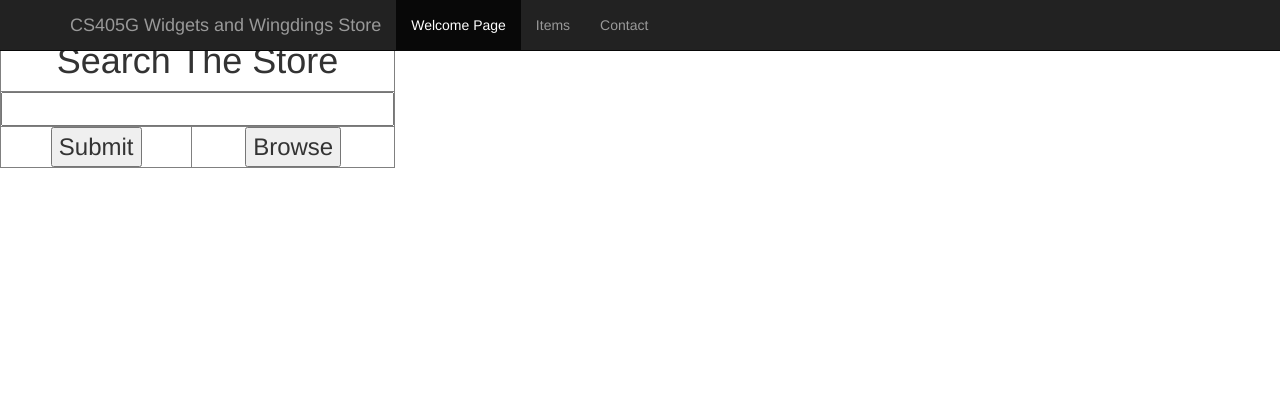
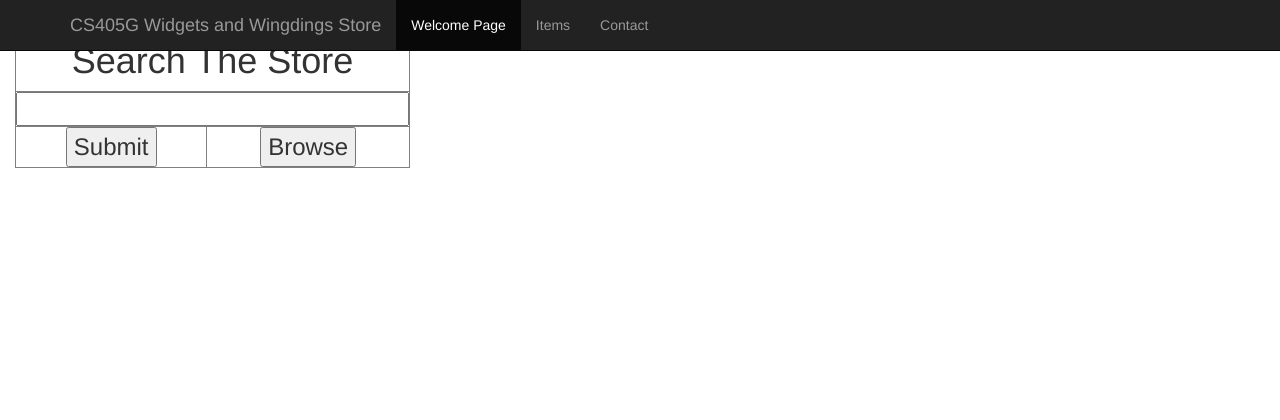
Before and after one commit to sethicis/cs405G_StoreFront, a PHP site: page / in a window 1280 px wide. Shown: the top 420 px of the page. Run offline with PHP 8.4, Linux system fonts and the light colour scheme; some libraries are stand-ins or nearby versions.

Commit message:
fixing css style bugs

```diff
--- a/operations.php
+++ b/operations.php
@@ -22,7 +22,8 @@ function parsePOST($str='test'){
 function searchBox(){
     echo"
         <div class=\"container-fluid\">
-	<div id='container' class='row'>
+        <div class='row'>
+	<div id='container' class='col-xs-4'>
             <form action='search_handle.php' method='POST'>
                 <table border=1>
 		<tr>
@@ -38,6 +39,7 @@ function searchBox(){
 		</table>
             </form>
 	</div>
+        </div>
         </div>
 	";
 }
```
